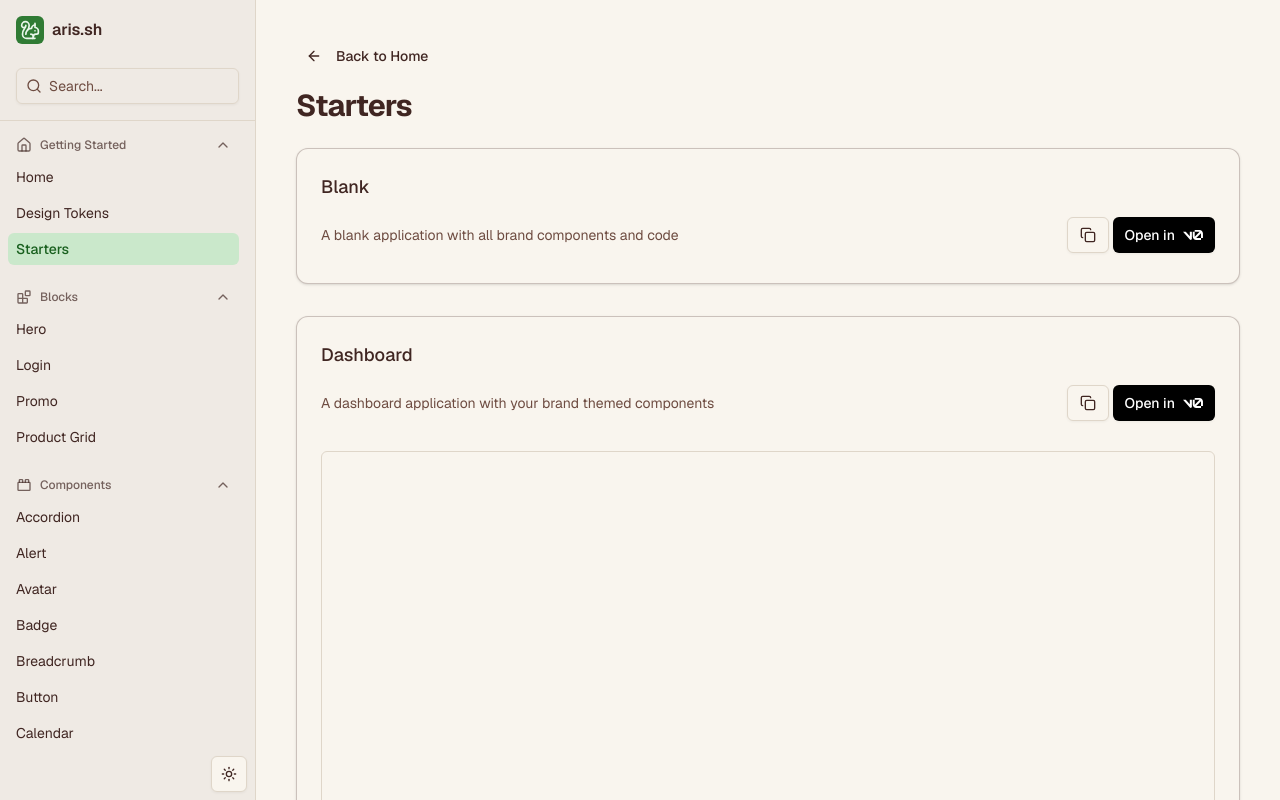
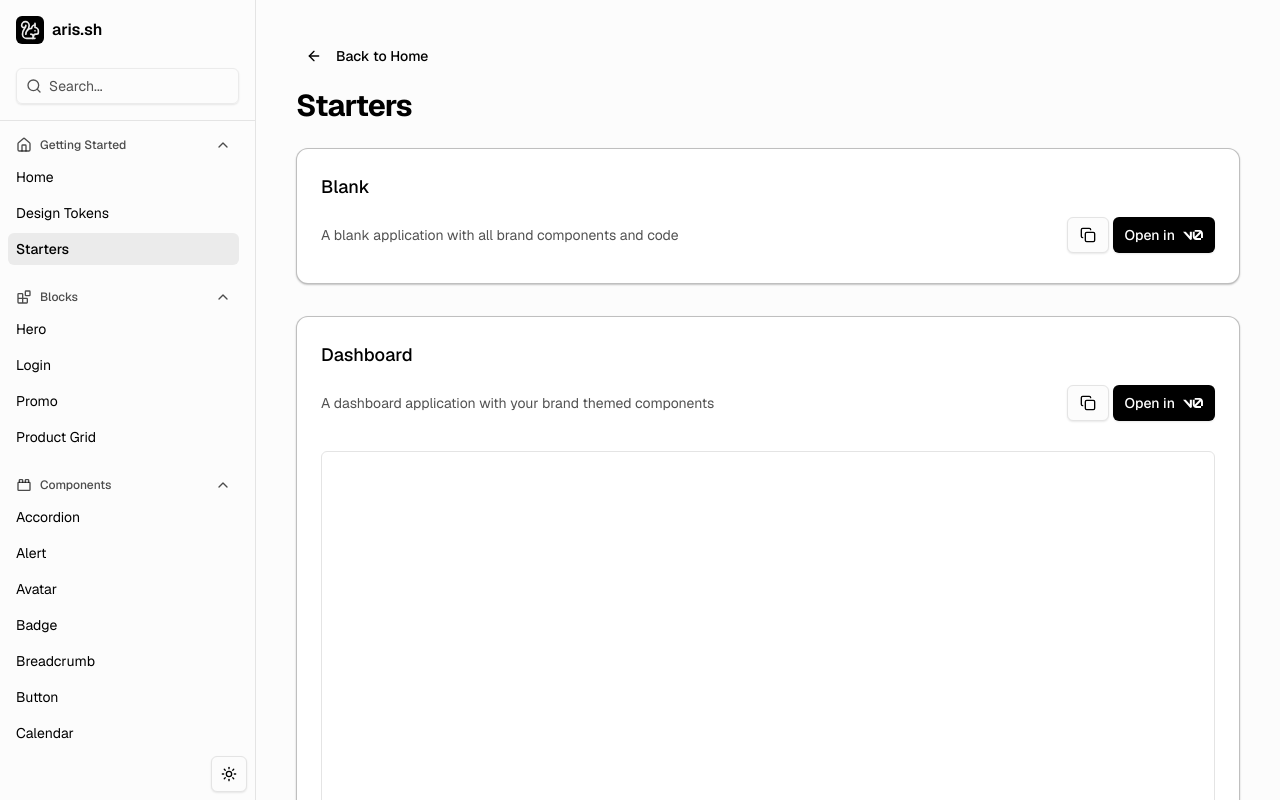
Before and after one commit to kWAYTV/ui-registry, a Next.js app: page /starters in a window 1280 px wide. Shown: the top 800 px of the page. Built offline with nearby package versions, Linux system fonts and the light colour scheme.

Commit message:
fix(tailwind): refine color tokens and update CSS variables

```diff
--- a/package.json
+++ b/package.json
@@ -6,8 +6,7 @@
     "dev": "npm run registry:build && next dev --turbopack",
     "build": "npm run registry:build && next build",
     "start": "next start",
-    "lint": "biome check",
-    "lint:fix": "biome check --write",
+    "lint": "biome check --write",
     "registry:build": "npx shadcn@latest build"
   },
   "dependencies": {
--- a/src/app/tailwind.css
+++ b/src/app/tailwind.css
@@ -7,35 +7,28 @@
 @theme inline {
   --color-background: var(--background);
   --color-foreground: var(--foreground);
-
-  --color-primary: var(--primary);
-  --color-primary-foreground: var(--primary-foreground);
-
-  --color-secondary: var(--secondary);
-  --color-secondary-foreground: var(--secondary-foreground);
-  --color-accent: var(--accent);
-  --color-accent-foreground: var(--accent-foreground);
-
-  --color-muted: var(--muted);
-  --color-muted-foreground: var(--muted-foreground);
   --color-card: var(--card);
   --color-card-foreground: var(--card-foreground);
   --color-popover: var(--popover);
   --color-popover-foreground: var(--popover-foreground);
-
+  --color-primary: var(--primary);
+  --color-primary-foreground: var(--primary-foreground);
+  --color-secondary: var(--secondary);
+  --color-secondary-foreground: var(--secondary-foreground);
+  --color-muted: var(--muted);
+  --color-muted-foreground: var(--muted-foreground);
+  --color-accent: var(--accent);
+  --color-accent-foreground: var(--accent-foreground);
+  --color-destructive: var(--destructive);
+  --color-destructive-foreground: var(--destructive-foreground);
   --color-border: var(--border);
   --color-input: var(--input);
   --color-ring: var(--ring);
-
-  --color-destructive: var(--destructive);
-  --color-destructive-foreground: var(--destructive-foreground);
-
   --color-chart-1: var(--chart-1);
   --color-chart-2: var(--chart-2);
   --color-chart-3: var(--chart-3);
   --color-chart-4: var(--chart-4);
   --color-chart-5: var(--chart-5);
-
   --color-sidebar: var(--sidebar);
   --color-sidebar-foreground: var(--sidebar-foreground);
   --color-sidebar-primary: var(--sidebar-primary);
@@ -46,8 +39,8 @@
   --color-sidebar-ring: var(--sidebar-ring);
 
   --font-sans: var(--font-sans);
+  --font-mono: var(--font-mono);
   --font-serif: var(--font-serif);
-  --font-mono: var(--font-mono);
 
   --radius-sm: calc(var(--radius) - 4px);
   --radius-md: calc(var(--radius) - 2px);
--- a/src/app/tokens.css
+++ b/src/app/tokens.css
@@ -1,117 +1,103 @@
 :root {
-  --background: oklch(0.97 0.01 80.72);
-  --foreground: oklch(0.3 0.04 30.2);
-
-  --card: oklch(0.97 0.01 80.72);
-  --card-foreground: oklch(0.3 0.04 30.2);
-
-  --popover: oklch(0.97 0.01 80.72);
-  --popover-foreground: oklch(0.3 0.04 30.2);
-
-  --primary: oklch(0.52 0.13 144.17);
-  --primary-foreground: oklch(1.0 0 0);
-
-  --secondary: oklch(0.96 0.02 147.64);
-  --secondary-foreground: oklch(0.43 0.12 144.31);
-
-  --muted: oklch(0.94 0.01 74.42);
-  --muted-foreground: oklch(0.45 0.05 39.21);
-
-  --accent: oklch(0.9 0.05 146.04);
-  --accent-foreground: oklch(0.43 0.12 144.31);
-
-  --destructive: oklch(0.54 0.19 26.72);
-  --destructive-foreground: oklch(1.0 0 0);
-
-  --border: oklch(0.88 0.02 74.64);
-  --input: oklch(0.88 0.02 74.64);
-  --ring: oklch(0.52 0.13 144.17);
-
-  --chart-1: oklch(0.67 0.16 144.21);
-  --chart-2: oklch(0.58 0.14 144.18);
-  --chart-3: oklch(0.52 0.13 144.17);
-  --chart-4: oklch(0.43 0.12 144.31);
-  --chart-5: oklch(0.22 0.05 145.73);
-
-  --sidebar: oklch(0.94 0.01 74.42);
-  --sidebar-foreground: oklch(0.3 0.04 30.2);
-  --sidebar-primary: oklch(0.52 0.13 144.17);
-  --sidebar-primary-foreground: oklch(1.0 0 0);
-  --sidebar-accent: oklch(0.9 0.05 146.04);
-  --sidebar-accent-foreground: oklch(0.43 0.12 144.31);
-  --sidebar-border: oklch(0.88 0.02 74.64);
-  --sidebar-ring: oklch(0.52 0.13 144.17);
-
+  --background: oklch(0.99 0 0);
+  --foreground: oklch(0 0 0);
+  --card: oklch(1 0 0);
+  --card-foreground: oklch(0 0 0);
+  --popover: oklch(0.99 0 0);
+  --popover-foreground: oklch(0 0 0);
+  --primary: oklch(0 0 0);
+  --primary-foreground: oklch(1 0 0);
+  --secondary: oklch(0.94 0 0);
+  --secondary-foreground: oklch(0 0 0);
+  --muted: oklch(0.97 0 0);
+  --muted-foreground: oklch(0.44 0 0);
+  --accent: oklch(0.94 0 0);
+  --accent-foreground: oklch(0 0 0);
+  --destructive: oklch(0.63 0.19 23.03);
+  --destructive-foreground: oklch(1 0 0);
+  --border: oklch(0.92 0 0);
+  --input: oklch(0.94 0 0);
+  --ring: oklch(0 0 0);
+  --chart-1: oklch(0.81 0.17 75.35);
+  --chart-2: oklch(0.55 0.22 264.53);
+  --chart-3: oklch(0.72 0 0);
+  --chart-4: oklch(0.92 0 0);
+  --chart-5: oklch(0.56 0 0);
+  --sidebar: oklch(0.99 0 0);
+  --sidebar-foreground: oklch(0 0 0);
+  --sidebar-primary: oklch(0 0 0);
+  --sidebar-primary-foreground: oklch(1 0 0);
+  --sidebar-accent: oklch(0.94 0 0);
+  --sidebar-accent-foreground: oklch(0 0 0);
+  --sidebar-border: oklch(0.94 0 0);
+  --sidebar-ring: oklch(0 0 0);
+  --font-sans: Geist, sans-serif;
+  --font-serif: Georgia, serif;
+  --font-mono: Geist Mono, monospace;
   --radius: 0.5rem;
-
-  --shadow-2xs: 0 1px 3px 0px hsl(0 0% 0% / 0.05);
-  --shadow-xs: 0 1px 3px 0px hsl(0 0% 0% / 0.05);
-  --shadow-sm: 0 1px 3px 0px hsl(0 0% 0% / 0.1), 0 1px 2px -1px
-    hsl(0 0% 0% / 0.1);
-  --shadow: 0 1px 3px 0px hsl(0 0% 0% / 0.1), 0 1px 2px -1px hsl(0 0% 0% / 0.1);
-  --shadow-md: 0 1px 3px 0px hsl(0 0% 0% / 0.1), 0 2px 4px -1px
-    hsl(0 0% 0% / 0.1);
-  --shadow-lg: 0 1px 3px 0px hsl(0 0% 0% / 0.1), 0 4px 6px -1px
-    hsl(0 0% 0% / 0.1);
-  --shadow-xl: 0 1px 3px 0px hsl(0 0% 0% / 0.1), 0 8px 10px -1px
-    hsl(0 0% 0% / 0.1);
-  --shadow-2xl: 0 1px 3px 0px hsl(0 0% 0% / 0.25);
+  --shadow-2xs: 0px 1px 2px 0px hsl(0 0% 0% / 0.09);
+  --shadow-xs: 0px 1px 2px 0px hsl(0 0% 0% / 0.09);
+  --shadow-sm: 0px 1px 2px 0px hsl(0 0% 0% / 0.18), 0px 1px 2px -1px
+    hsl(0 0% 0% / 0.18);
+  --shadow: 0px 1px 2px 0px hsl(0 0% 0% / 0.18), 0px 1px 2px -1px
+    hsl(0 0% 0% / 0.18);
+  --shadow-md: 0px 1px 2px 0px hsl(0 0% 0% / 0.18), 0px 2px 4px -1px
+    hsl(0 0% 0% / 0.18);
+  --shadow-lg: 0px 1px 2px 0px hsl(0 0% 0% / 0.18), 0px 4px 6px -1px
+    hsl(0 0% 0% / 0.18);
+  --shadow-xl: 0px 1px 2px 0px hsl(0 0% 0% / 0.18), 0px 8px 10px -1px
+    hsl(0 0% 0% / 0.18);
+  --shadow-2xl: 0px 1px 2px 0px hsl(0 0% 0% / 0.45);
 }
 
 .dark {
-  --background: oklch(0.15 0.01 74.42);
-  --foreground: oklch(0.95 0.02 80.72);
-
-  --card: oklch(0.12 0.01 80.72);
-  --card-foreground: oklch(0.95 0.02 80.72);
-
-  --popover: oklch(0.12 0.01 80.72);
-  --popover-foreground: oklch(0.95 0.02 80.72);
-
-  --primary: oklch(0.58 0.15 144.17);
-  --primary-foreground: oklch(0.09 0.01 80.72);
-
-  --secondary: oklch(0.15 0.02 147.64);
-  --secondary-foreground: oklch(0.65 0.12 144.31);
-
-  --muted: oklch(0.18 0.01 74.42);
-  --muted-foreground: oklch(0.65 0.03 74.42);
-
-  --accent: oklch(0.22 0.04 146.04);
-  --accent-foreground: oklch(0.65 0.12 144.31);
-
-  --destructive: oklch(0.62 0.22 26.72);
-  --destructive-foreground: oklch(0.95 0.02 80.72);
-
-  --border: oklch(0.22 0.02 74.64);
-  --input: oklch(0.22 0.02 74.64);
-  --ring: oklch(0.58 0.15 144.17);
-
-  --chart-1: oklch(0.72 0.16 144.21);
-  --chart-2: oklch(0.63 0.14 144.18);
-  --chart-3: oklch(0.58 0.15 144.17);
-  --chart-4: oklch(0.48 0.12 144.31);
-  --chart-5: oklch(0.35 0.08 145.73);
-
-  --sidebar: oklch(0.15 0.01 74.42);
-  --sidebar-foreground: oklch(0.95 0.02 80.72);
-  --sidebar-primary: oklch(0.58 0.15 144.17);
-  --sidebar-primary-foreground: oklch(0.09 0.01 80.72);
-  --sidebar-accent: oklch(0.22 0.04 146.04);
-  --sidebar-accent-foreground: oklch(0.65 0.12 144.31);
-  --sidebar-border: oklch(0.22 0.02 74.64);
-  --sidebar-ring: oklch(0.58 0.15 144.17);
-
-  --shadow-2xs: 0 1px 3px 0px hsl(0 0% 0% / 0.05);
-  --shadow-xs: 0 1px 3px 0px hsl(0 0% 0% / 0.05);
-  --shadow-sm: 0 1px 3px 0px hsl(0 0% 0% / 0.1), 0 1px 2px -1px
-    hsl(0 0% 0% / 0.1);
-  --shadow: 0 1px 3px 0px hsl(0 0% 0% / 0.1), 0 1px 2px -1px hsl(0 0% 0% / 0.1);
-  --shadow-md: 0 1px 3px 0px hsl(0 0% 0% / 0.1), 0 2px 4px -1px
-    hsl(0 0% 0% / 0.1);
-  --shadow-lg: 0 1px 3px 0px hsl(0 0% 0% / 0.1), 0 4px 6px -1px
-    hsl(0 0% 0% / 0.1);
-  --shadow-xl: 0 1px 3px 0px hsl(0 0% 0% / 0.1), 0 8px 10px -1px
-    hsl(0 0% 0% / 0.1);
-  --shadow-2xl: 0 1px 3px 0px hsl(0 0% 0% / 0.25);
+  --background: oklch(0 0 0);
+  --foreground: oklch(1 0 0);
+  --card: oklch(0.14 0 0);
+  --card-foreground: oklch(1 0 0);
+  --popover: oklch(0.18 0 0);
+  --popover-foreground: oklch(1 0 0);
+  --primary: oklch(1 0 0);
+  --primary-foreground: oklch(0 0 0);
+  --secondary: oklch(0.25 0 0);
+  --secondary-foreground: oklch(1 0 0);
+  --muted: oklch(0.23 0 0);
+  --muted-foreground: oklch(0.72 0 0);
+  --accent: oklch(0.32 0 0);
+  --accent-foreground: oklch(1 0 0);
+  --destructive: oklch(0.69 0.2 23.91);
+  --destructive-foreground: oklch(0 0 0);
+  --border: oklch(0.26 0 0);
+  --input: oklch(0.32 0 0);
+  --ring: oklch(0.72 0 0);
+  --chart-1: oklch(0.81 0.17 75.35);
+  --chart-2: oklch(0.58 0.21 260.84);
+  --chart-3: oklch(0.56 0 0);
+  --chart-4: oklch(0.44 0 0);
+  --chart-5: oklch(0.92 0 0);
+  --sidebar: oklch(0.18 0 0);
+  --sidebar-foreground: oklch(1 0 0);
+  --sidebar-primary: oklch(1 0 0);
+  --sidebar-primary-foreground: oklch(0 0 0);
+  --sidebar-accent: oklch(0.32 0 0);
+  --sidebar-accent-foreground: oklch(1 0 0);
+  --sidebar-border: oklch(0.32 0 0);
+  --sidebar-ring: oklch(0.72 0 0);
+  --font-sans: Geist, sans-serif;
+  --font-serif: Georgia, serif;
+  --font-mono: Geist Mono, monospace;
+  --radius: 0.5rem;
+  --shadow-2xs: 0px 1px 2px 0px hsl(0 0% 0% / 0.09);
+  --shadow-xs: 0px 1px 2px 0px hsl(0 0% 0% / 0.09);
+  --shadow-sm: 0px 1px 2px 0px hsl(0 0% 0% / 0.18), 0px 1px 2px -1px
+    hsl(0 0% 0% / 0.18);
+  --shadow: 0px 1px 2px 0px hsl(0 0% 0% / 0.18), 0px 1px 2px -1px
+    hsl(0 0% 0% / 0.18);
+  --shadow-md: 0px 1px 2px 0px hsl(0 0% 0% / 0.18), 0px 2px 4px -1px
+    hsl(0 0% 0% / 0.18);
+  --shadow-lg: 0px 1px 2px 0px hsl(0 0% 0% / 0.18), 0px 4px 6px -1px
+    hsl(0 0% 0% / 0.18);
+  --shadow-xl: 0px 1px 2px 0px hsl(0 0% 0% / 0.18), 0px 8px 10px -1px
+    hsl(0 0% 0% / 0.18);
+  --shadow-2xl: 0px 1px 2px 0px hsl(0 0% 0% / 0.45);
 }
```
Also changed, not shown: components.json.
